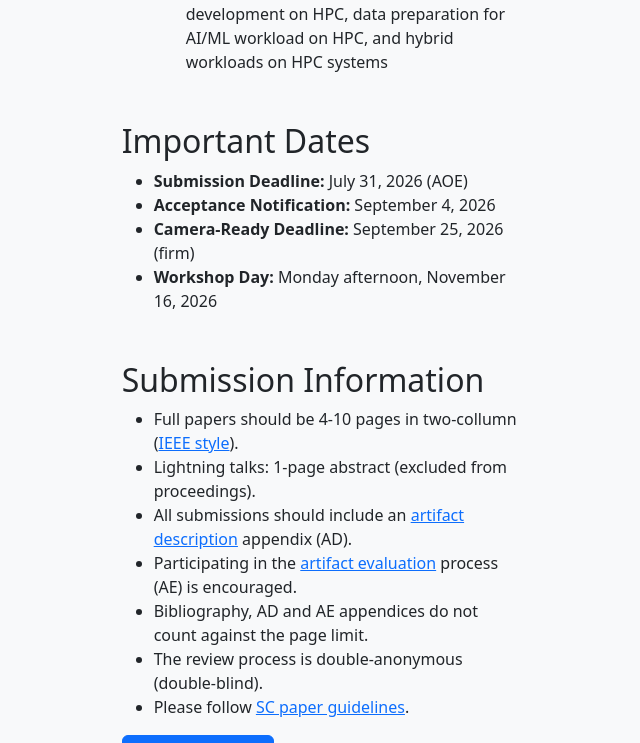
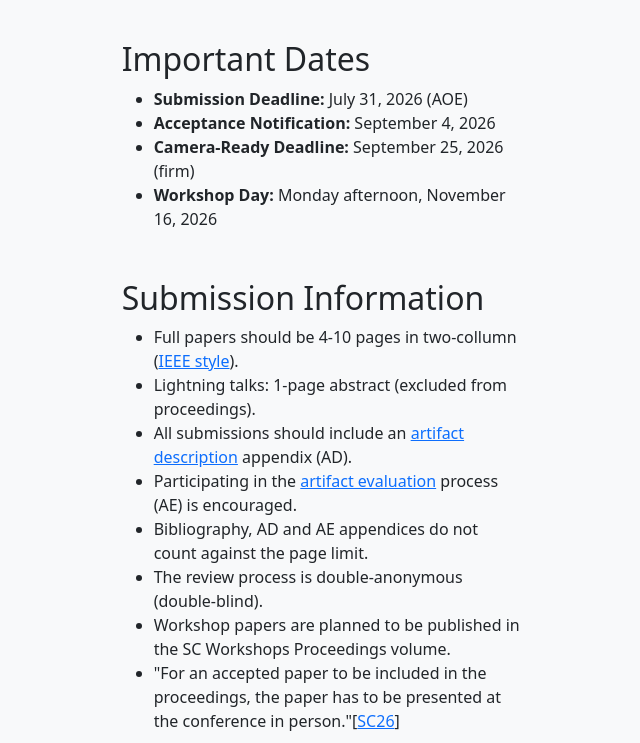
Before and after one commit to AI-on-HPC/AI-on-HPC.github.io, a plain HTML site: page sc26/index.html in a window 1280 px wide. Shown: the part 2057-2800 px from the top of the page, without its empty margins (317-957 px from the left). Drawn offline with nearby package versions, Linux system fonts and the light colour scheme.

Commit message:
Update SC26 submission guidelines in index.html
Added notes regarding workshop papers and presentation requirements.

```diff
--- a/sc26/index.html
+++ b/sc26/index.html
@@ -51,10 +51,13 @@
 
 	<!-- spacer -->
 
+
   <section id="spacer" class="mb-5">
+	<!--- Note
 	<div class="alert alert-warning" role="alert">
 	  Please note: SC26 is currently planned as an in-person event only! (Last updated June 13)
 	</div>
+	-->
   </section>
 
 
@@ -113,7 +116,8 @@
 	  <li>Participating in the <a target="_blank" href="https://sc26.supercomputing.org/program/papers/reproducibility-appendices-badges/">artifact evaluation</a> process (AE) is encouraged.</li>
 	  <li>Bibliography, AD and AE appendices do not count against the page limit.</li>
 	  <li>The review process is double-anonymous (double-blind).</li>
-      <li>Please follow <a href="https://sc26.supercomputing.org/program/papers/" target="_blank">SC paper guidelines</a>.</li>
+	  <li>Workshop papers are planned to be published in the SC Workshops Proceedings volume.</li>
+	  <li>"For an accepted paper to be included in the proceedings, the paper has to be presented at the conference in person."[<a href="https://sc26.supercomputing.org/program/papers/" target="_blank">SC26</a>]</li>
     </ul>
 	<p>
 		<a class="btn btn-primary" href="https://submissions.supercomputing.org" role="button">Start Submission</a>
```
